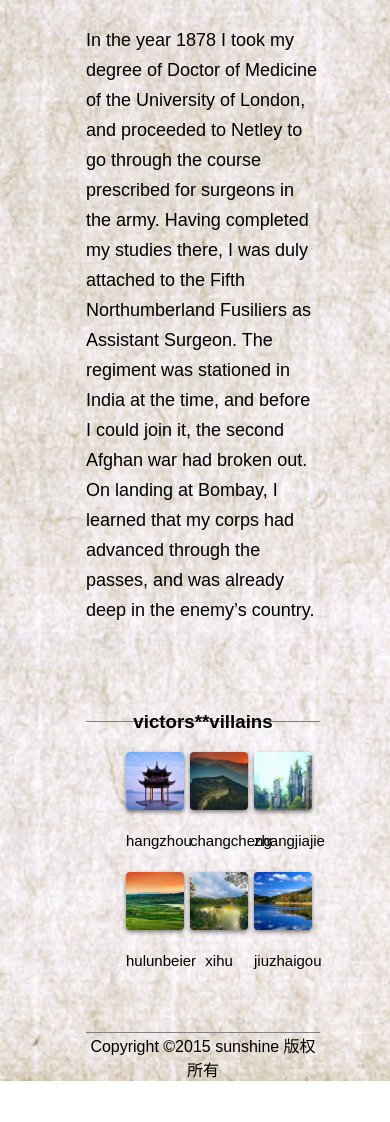
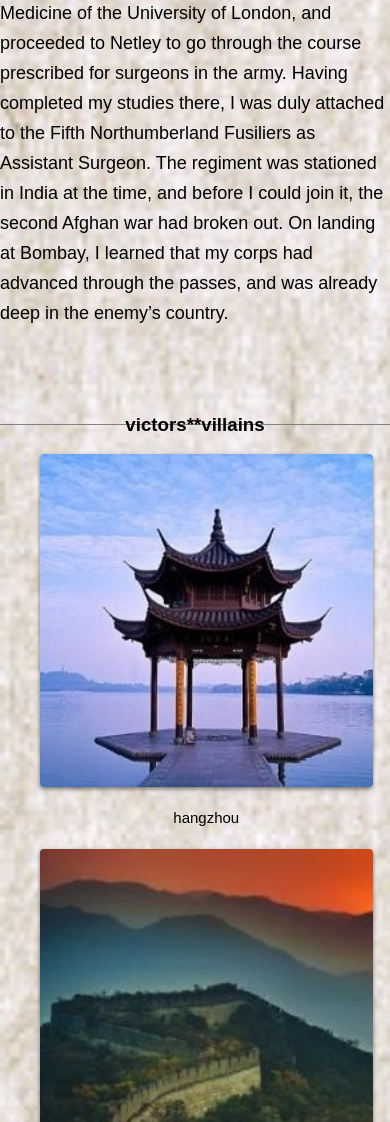
Before and after one commit to sweet-jh/lesson4, a plain HTML site: page index.html in a window 390 px wide. Shown: the part 627-1749 px from the top of the page. Before the commit the page ends 1708 px from the top, so only its background shows below. Drawn offline with Linux system fonts and the light colour scheme.

Commit message:
css:modify the css file to adapt ipad and phone

```diff
--- a/index.html
+++ b/index.html
@@ -3,7 +3,9 @@
   <head>
     <meta charset="UTF-8">
     <title>Lesson4 by sweet-jh</title>
-    <meta name="viewport" content="width=device-width, initial-scale=1">
+    <meta name="viewport" content="width=device-width, initial-scale=1,maximum-scale=1,user-scalable=no">
+    <meta http-equiv="X-UA-Compatible" content="IE=edge,chrome=1">
+    <meta name="HandheldFriendly" content="true">
     <link rel="stylesheet" type="text/css" href="stylesheets/normalize.css" media="screen">  </head>
   <body>
     <div class="nav">
--- a/stylesheets/normalize.css
+++ b/stylesheets/normalize.css
@@ -21,7 +21,8 @@ body {
   background:url('../images/back.jpg')no-repeat scroll 0% 0% / cover transparent;;
 }
 
-.nav{
+@media screen and (min-width:500px) {
+  .nav{
   float:left;
   width:30%;
   text-align: center;
@@ -29,8 +30,10 @@ body {
 .main{
   float:right;
   width:60%;
-  margin-right: 70px;
+  margin-right: 5%;
+  margin-left: 5%;
   margin-top:100px;
+}
 }
 
 h1{
@@ -126,6 +129,35 @@ h3{
 
 }
 
+@media screen and (max-width:960px) {
+  .m_li{
+    float:left;
+    width:45%;
+    margin-right: 3%;
+    margin-bottom: 1em;
+  }
+}
 
+@media screen and (max-width:500px) {
+  .nav{
+
+  }
+  .main{
+
+  }
+  .nav_img{
+    width:60%;
+    text-align: center;
+  }
+
+
+
+
+  .m_li{
+    width:95%;
+    margin-right: 3%;
+    margin-bottom: 1em;
+  }
+}
 /* HTML5 display definitions
    ========================================================================== */
```
